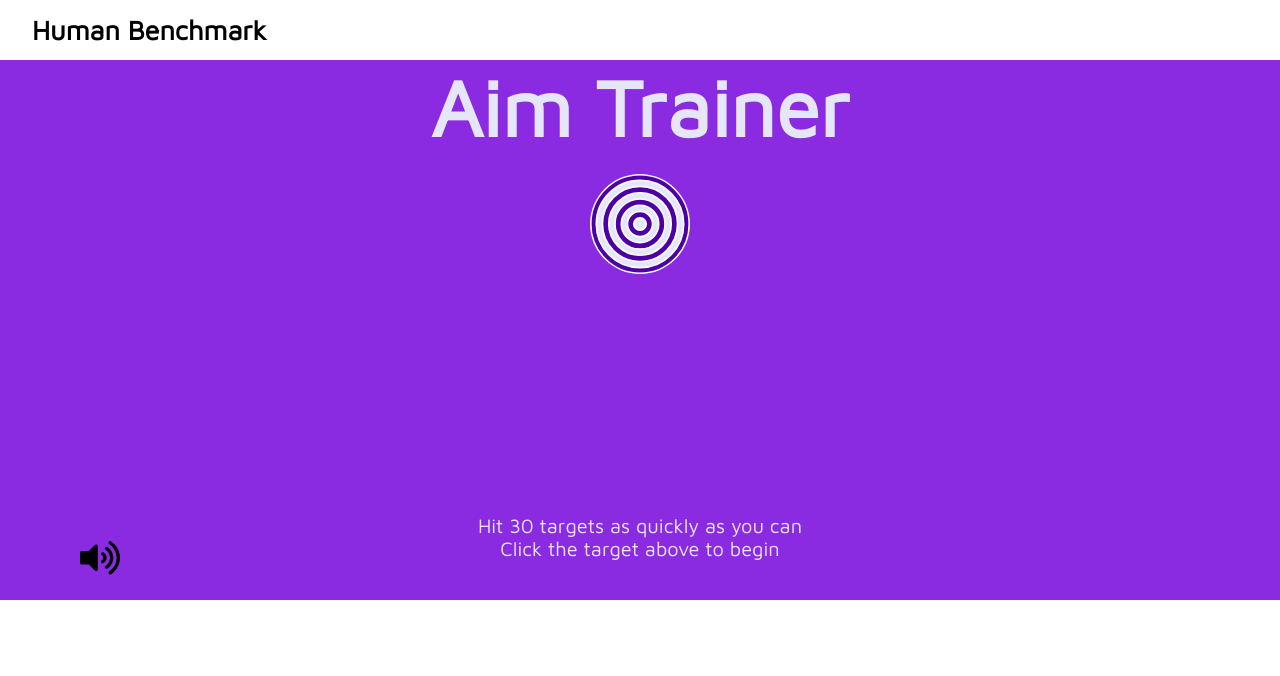
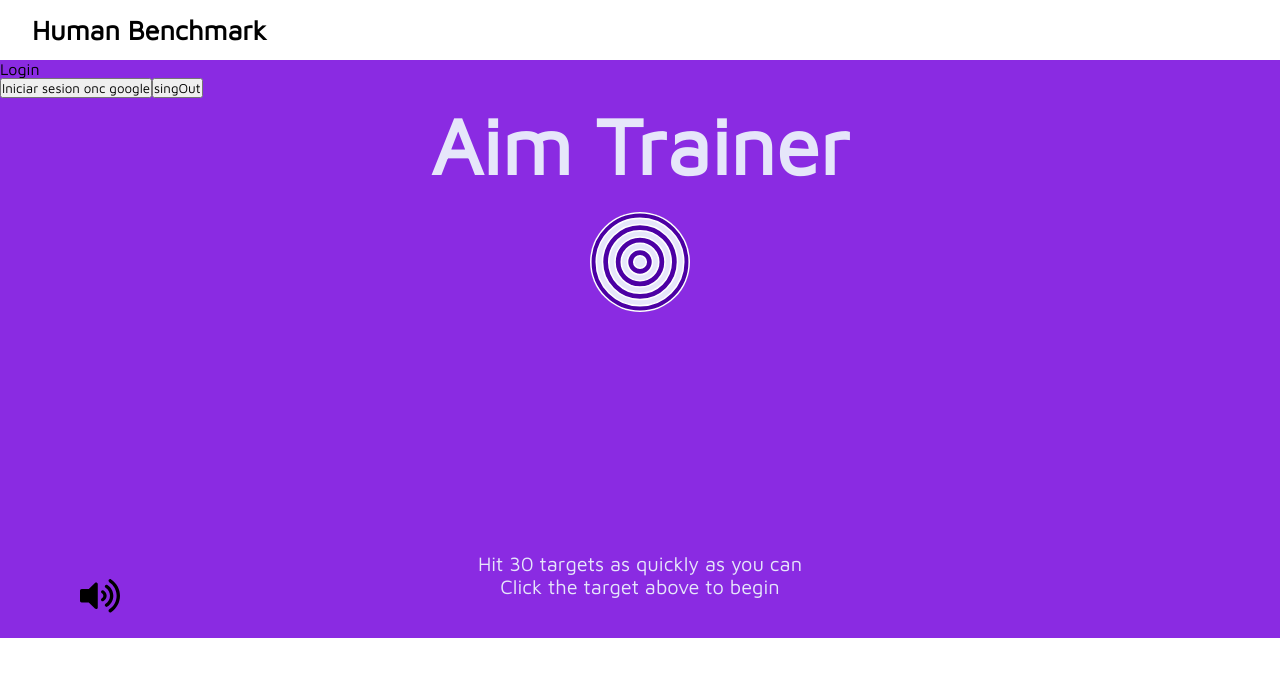
Before and after one commit to miastorga/aim-trainer, a React (Vite) app: page / in a window 1280 px wide. Shown: the top 676 px of the page. Built offline with nearby package versions, Linux system fonts and the light colour scheme; no server answers.

Commit message:
login con google funcionando, falta estilizar y agregar react router

```diff
--- a/index.html
+++ b/index.html
@@ -6,6 +6,7 @@
     <link rel="icon" type="image/svg+xml" href="/src/assets/target.svg" />
     <link rel="preconnect" href="https://fonts.gstatic.com" crossorigin>
     <link href="https://fonts.googleapis.com/css2?family=Maven+Pro&display=swap" rel="stylesheet">
+    <meta http-equiv="Permissions-Policy" content="interest-cohort=()">
     <meta name="viewport" content="width=device-width, initial-scale=1.0" />
     <meta name="description"
       content="Aim Trainer: Una aplicación web para mejorar tu precisión y velocidad de puntería en juegos">
--- a/package.json
+++ b/package.json
@@ -10,6 +10,7 @@
     "preview": "vite preview"
   },
   "dependencies": {
+    "@supabase/supabase-js": "^2.26.0",
     "react": "^18.2.0",
     "react-dom": "^18.2.0"
   },
--- a/src/App.jsx
+++ b/src/App.jsx
@@ -6,7 +6,9 @@
 import { Footer } from './components/Footer'
 import { Volumen } from './components/Volumen'
 import { VolumenMuted } from './components/VolumenMuted'
+import { AuthContextProvider } from './context/AuthContext'
 import './App.css'
+import { Login } from './components/Login'
 
 export const GameState = {
   notStarted: 'notStarted',
@@ -70,11 +72,12 @@
   const showRemaining = gameState === GameState.inProgress && !isGameFinished
 
   return (
-    <>
+    <AuthContextProvider>
       <nav>
         <h1>Human Benchmark</h1>
       </nav>
       <main>
+        <Login />
         <div className="main-content">
           <div className='title'>
             {gameState === GameState.notStarted && <h1>Aim Trainer</h1>}
@@ -99,7 +102,7 @@
           </div>
         </div>
       </main>
-    </>
+    </AuthContextProvider>
   )
 }
 
--- /dev/null
+++ b/src/components/Login.jsx
@@ -0,0 +1,14 @@
+import { UserAth } from "../context/AuthContext"
+
+export const Login = () => {
+  const { singInWithGoogle, signOut } = UserAth()
+  return (
+    <div>
+      <div>Login</div>
+      <div>
+        <button onClick={singInWithGoogle}>Iniciar sesion onc google</button>
+        <button onClick={signOut}>singOut</button>
+      </div>
+    </div>
+  )
+}
--- /dev/null
+++ b/src/context/AuthContext.jsx
@@ -0,0 +1,49 @@
+import { createContext, useContext, useEffect, useState } from "react"
+import { supabase } from "../supabase/supabase.config"
+
+const AuthContext = createContext()
+
+export const AuthContextProvider = ({ children }) => {
+  const [user, setUser] = useState([])
+
+  async function singInWithGoogle() {
+    const { data, error } = await supabase.auth.signInWithOAuth({
+      provider: 'google'
+    })
+    if (error) {
+      throw new Error(error, " Error al iniciar sesion con google")
+    }
+    return data
+  }
+
+  async function signOut() {
+    const { error } = await supabase.auth.signOut()
+    if (error) {
+      throw new Error(error, " Error al cerrar sesion con google")
+    }
+  }
+
+  useEffect(() => {
+    const { data: authListener } = supabase.auth.onAuthStateChange(async (event, session) => {
+      console.log("supabase session ", session)
+      if (session == null) {
+        console.log("No logeado, irse al login")
+      } else {
+        setUser(session.user)
+        console.log("existe una session ", session.user)
+      }
+    })
+    return () => {
+      authListener.subscription
+    }
+  }, [])
+  return (
+    <AuthContext.Provider value={{ singInWithGoogle, signOut, user }}>
+      {children}
+    </AuthContext.Provider>
+  )
+}
+
+export const UserAth = () => {
+  return useContext(AuthContext)
+}
--- /dev/null
+++ b/src/supabase/supabase.config.js
@@ -0,0 +1,6 @@
+import { createClient } from "@supabase/supabase-js"
+
+const SUPABASE_URL = import.meta.env.VITE_APP_SUPABASE_URL
+const SUPABASE_KEY = import.meta.env.VITE_APP_SUPABASE_KEY
+
+export const supabase = createClient(SUPABASE_URL, SUPABASE_KEY)
```
Also changed, not shown: .eslintrc.json, 2 other files (tests, documents, lock files or other folders).
